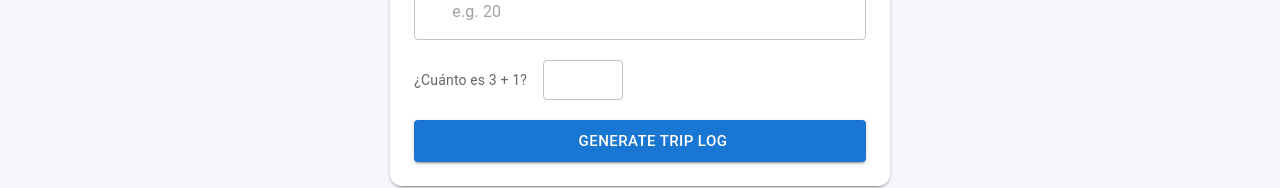
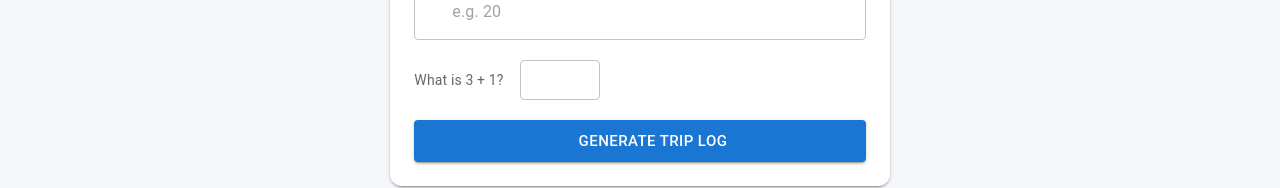
Before and after one commit to itsjaskel/spotter-log, a React app in the folder frontend/: page / in a window 1280 px wide. Shown: the part 437-625 px from the top of the page. Built offline with nearby package versions, Linux system fonts and the light colour scheme; some icons are missing; the HTML template or start-up script is replaced by a standard one.

Commit message:
Translate captcha question from Spanish to English in TripForm component

```diff
--- a/frontend/src/components/TripForm.jsx
+++ b/frontend/src/components/TripForm.jsx
@@ -122,7 +122,7 @@ export default function TripForm() {
 
         <Box sx={{ display: 'flex', alignItems: 'center', gap: 2 }}>
           <Typography variant="body2" sx={{ whiteSpace: 'nowrap', color: 'text.secondary' }}>
-            ¿Cuánto es {captcha.a} + {captcha.b}?
+            What is {captcha.a} + {captcha.b}?
           </Typography>
           <TextField
             value={captchaInput}
```
